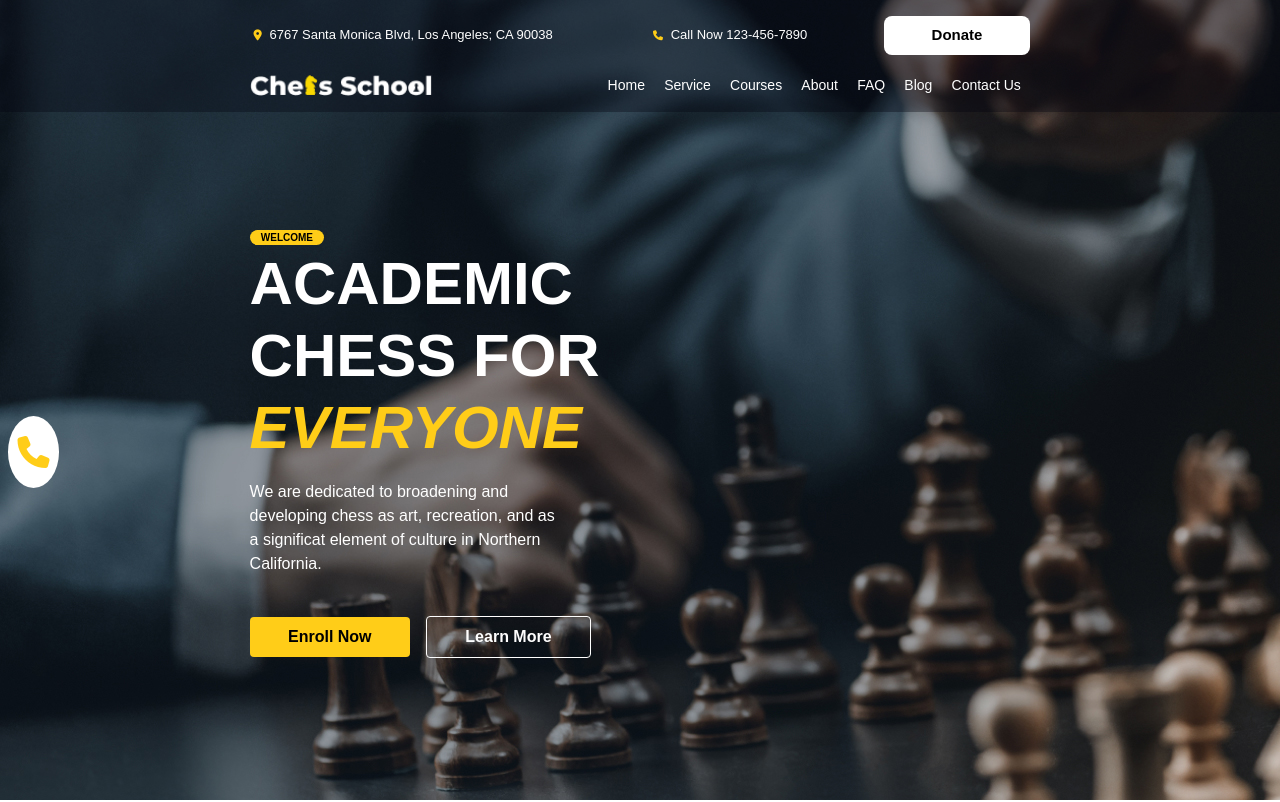
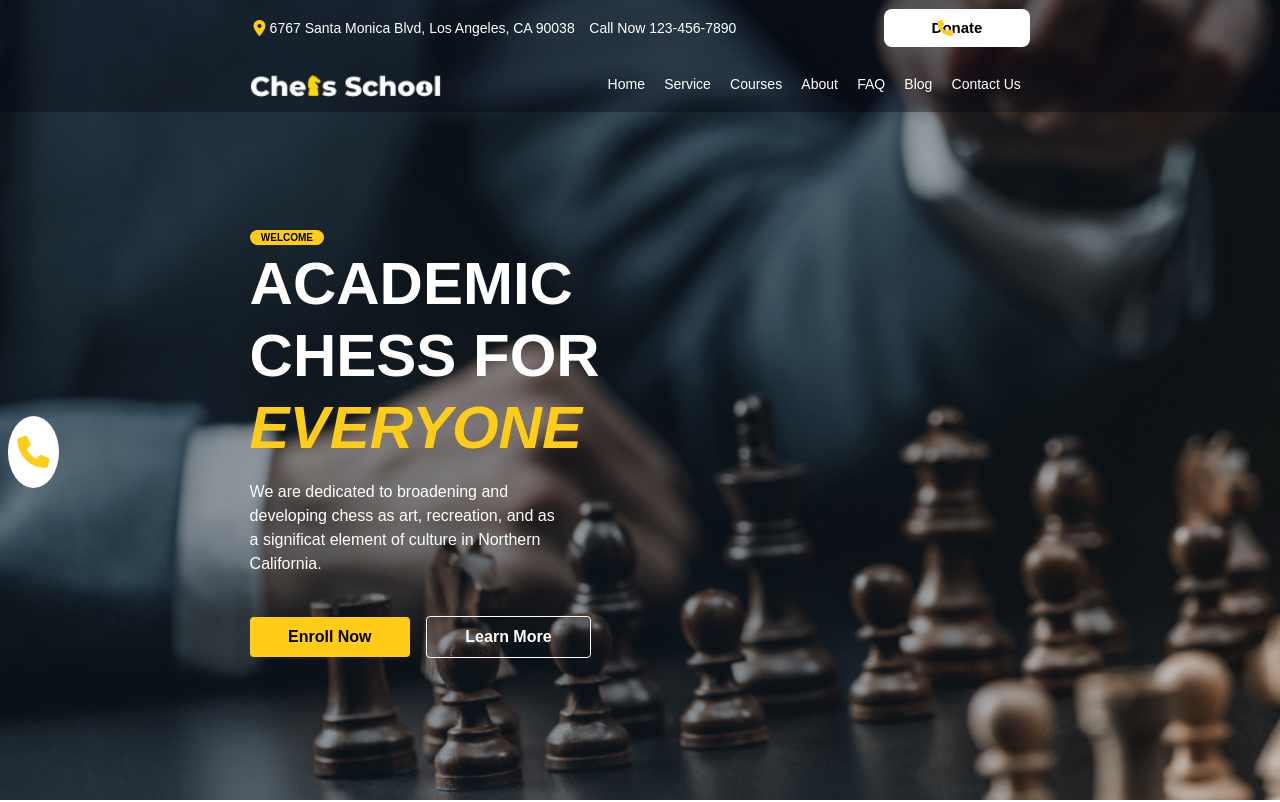
Before and after one commit to Boolean-projects-paolo-vue/proj-html-vuejs, a Vue app: page / in a window 1280 px wide. Shown: the top 802 px of the page. Built offline with nearby package versions, Linux system fonts and the light colour scheme.

Commit message:
Correzioni, props e hover

```diff
--- a/src/components/AppFooter.vue
+++ b/src/components/AppFooter.vue
@@ -1,48 +1,56 @@
 <script>
+import AppFooterLeft from './Footer/AppFooterLeft.vue'
+import AppFooterCentral from './Footer/AppFooterCentral.vue'
+import AppFooterRight from './Footer/AppFooterRight.vue'
+
 export default {
-
+  data() {
+    return {
+        FirstArr:[
+            {
+                undertitle: 'Copyright 2021, All right Riserved.',
+            },
+        ],
+        SecondArr:[
+            {
+                secundertitle: 'Follow Us',
+            },
+        ],
+        ThirdArr:[
+            {
+                thiundertitle: 'Subscribe to get the lastest news, course updates, discouts, events',
+            },
+        ]
+    }
+  },
+  components: {
+    AppFooterLeft,
+    AppFooterCentral,
+    AppFooterRight,
+    },
 }
 </script>
 
 <template>
 <section class="section_footer">
     <div class="container d-flex justify-content-between" style="color: white">
-        <div class="footer left d-flex flex-column justify-content-between">
-            <div style="width: 80%">
-                <img src="./../assets/chess/images/mt-2236-home-logo.png" alt="" class="img-fluid">
-            </div>
-            <div>
-                <p style="font-size: 13px;">Copyright 2021, All right Riserved.</p>
-            </div>
-        </div>
+       <AppFooterLeft
+        v-for="index in FirstArr"
+        :key="index.undertitle"
+        :undertitle="index.undertitle"
+       />
 
-        <div class="footer central">
-            <p>Follow Us</p>
-            <div class="d-flex pt-2">
-                <div class="icon py-1 rounded-2 mx-1" style="border: 1px solid white">
-                    <i class="fa-brands fa-facebook-f" style="color: white; font-size: 12px;"></i>
-                </div>
-                <div class="icon_2 py-1 rounded-2 mx-1" style="border: 1px solid white">
-                    <i class="fa-brands fa-telegram" style="color: white; font-size: 14px;"></i>
-                </div>
-                <div class="icon_3 py-1 rounded-2 mx-1" style="border: 1px solid white">
-                    <i class="fa-brands fa-instagram" style="color: white; font-size: 12px;"></i>
-                </div>
-            </div>
-        </div>
-        <div class="footer">
-            <div style="width: 95%; font-size: 14px;">
-                <p>Subscribe to get the lastest news, course updates, discouts, events</p>
-            </div>
+       <AppFooterCentral
+        v-for="index in SecondArr"
+        :key="index.secundertitle"
+        :secundertitle="index.secundertitle"
+       />
 
-            <input type="text" placeholder="enter your e-mail here *" class=" px-3" style="width: 100%; font-size:12px; padding: 0.8rem 0 0.8rem 0;">
-            <br>
-            <button
-                class=" button_nav py-2 rounded-1 border-0 mt-3"
-                style="color:black; font-weight: 600; background-color: #FFCD18;">
-                Subscribe
-            </button>
-        </div>
+       <AppFooterRight
+        v-for="index in ThirdArr"
+        :key="index.thiundertitle"
+        :thiundertitle="index.thiundertitle"
+       />
     </div>
 </section>
 
@@ -71,14 +79,5 @@ export default {
         padding-top: 3.5rem ;
     }
 
-    .icon{
-        padding-inline: 0.8rem;
-    }
 
-    .icon_2{
-        padding-inline: 0.6rem;
-    }
-    .icon_3{
-        padding-inline: 0.6rem;
-    }
 </style>
--- a/src/components/AppHeader.vue
+++ b/src/components/AppHeader.vue
@@ -1,13 +1,24 @@
 <script>
 import AppNavbar from './Header/AppNavbar.vue';
+import AppNavbarContact from './Header/AppNavbarContact.vue';
 
 export default {
 components:{
     AppNavbar,
+    AppNavbarContact,
 },
 data() {
         return {
+            FirstArrayHarder: [
+                {
+                    write:'6767 Santa Monica Blvd, Los Angeles, CA 90038',
+                },
+                {
+                    write:'Call Now 123-456-7890',
+                }
+            ],
             ArrayHarder: [
+
                 {
                     title: 'Home',
                 },
@@ -30,6 +41,7 @@ data() {
                     title: 'Contact Us',
                 },
             ],
+
         };
     },
 }
@@ -38,33 +50,29 @@ data() {
 <template>
     <section class="section_header">
         <div class="container_header">
-            <section class="section_nav d-flex align-item-between pt-2">
-                <div class="navbar d-flex flex-column align-items-center" style="color:white; font-weight: 400;">
-                    <div class="sub_navbar_info d-flex justify-content-between align-items-center">
-                        <div class="d-flex justify-content-between" style="width:75%; font-size: 13px;">
-                            <span>
-                                <i class="fa-solid fa-location-dot p-1"
-                                style="font-size: 11px;">
-                                </i>
-                                6767 Santa Monica Blvd, Los Angeles; CA 90038
-                            </span>
-                            <div>
-                                <i class="fa-solid fa-phone p-1"
-                                style="font-size: 10px; ">
-                            </i>
-                                Call Now 123-456-7890
+            <section class="section_nav">
+                <div class="d-flex flex-column" style="height: 100%">
+                    <div class="first_navbar d-flex flex-row align-items-center" >
+                        <i class="fa-solid fa-location-dot px-1"></i>
+                        <i class="fa-solid fa-phone icon_telephone"></i>
+                        <div class="d-flex flex-row justify-content-between align-items-center" style="width: 72%;">
+                            <AppNavbarContact
+                            v-for="element in FirstArrayHarder"
+                            :key="element.write"
+                            :write="element.write"
+                            />
+                        </div>
+
+
+                        <div class=" div_button d-flex justify-content-end" style="font-size: 15px;">
+                            <button class="button_nav px-5 py-2 rounded-3" style="font-weight: 700; background-color: white; border:0;">Donate</button>
                         </div>
                     </div>
 
+                    <div class="navbar d-flex justify-content-between align-items-center" style="color:white; font-weight: 400;">
+                        <div style="height: 55%;"><img src="./../assets/chess/images/mt-2236-home-logo.png" alt="" class="logo img-fluid" style="height: 100%;"></div>
 
-                        <div class="d-flex justify-content-end" style="width: 30%; font-size: 15px;">
-                            <button class="px-5 py-2 rounded-3 " style="font-weight: 700; background-color: white; border:0;">Donate</button>
-                        </div>
-                    </div>
-
-                    <div class="sub_navbar d-flex flex-row justify-content-between pb-2">
-                        <img src="./../assets/chess/images/mt-2236-home-logo.png" alt="" class="logo" style="height: 100%;">
-                        <div class=" list d-flex flex-row justify-content-center align-items-center">
+                        <div class="d-flex flex-row">
                             <AppNavbar
                             v-for="index in ArrayHarder"
                             :key="index.title"
@@ -117,7 +125,27 @@ data() {
             </section>
         </div>
     </section>
+    <!-- <div class="sub_navbar_info d-flex justify-content-between align-items-center">
+                        <div class="d-flex justify-content-between" style="width:75%; font-size: 13px;">
+                            <span>
+                                <i class="fa-solid fa-location-dot p-1"
+                                style="font-size: 11px;">
+                                </i>
+                                6767 Santa Monica Blvd, Los Angeles; CA 90038
+                            </span>
+                            <div>
+                                <i class="fa-solid fa-phone p-1"
+                                style="font-size: 10px; ">
+                                </i>
+                                Call Now 123-456-7890
+                            </div>
+                        </div>
 
+
+                        <div class="d-flex justify-content-end" style="width: 30%; font-size: 15px;">
+                            <button class="button_nav px-5 py-2 rounded-3 " style="font-weight: 700; background-color: white; border:0;">Donate</button>
+                        </div>
+                    </div> -->
 
 
 </template>
@@ -125,9 +153,13 @@ data() {
 
 <style lang="scss">
 
-    i{
+    .fa-phone{
     color:#FFCD18;
     };
+
+    .fa-location-dot{
+      color: #FFCD18;
+    }
 
     .section_header{
         background-image: url(./../assets/chess/images/mt-2236-home-bg1.jpg);
@@ -140,27 +172,33 @@ data() {
     .section_nav{
         background-color: rgba(1, 2, 14, 0.338);
         height: 7rem;
+        color: white;
     }
+
+
+
+    .first_navbar{
+        width: 61%;
+        height: 50%;
+        margin: auto;
+        position: relative;
+    }
+
+    .div_button{
+        padding-left:9.2rem
+    }
+
+    .button_nav{
+        padding-inline: 2rem;
+    }
+
 
     .navbar{
         width: 61%;
-        height: 100%;
+        height: 50%;
         margin: auto;
     }
 
-    .sub_navbar_info{
-        width: 100%;
-
-    }
-
-    .sub_navbar{
-        width: 100%;
-    }
-
-
-    .list{
-        height: 100%;
-    }
 
 
 
@@ -176,6 +214,10 @@ data() {
         position:absolute;
         left: 0.5rem;
         top: 26rem;
+        transition: transform 0.2s;
+        &:hover{
+            transform: scale(0.9);
+        }
     }
 
     .container_title{
@@ -184,6 +226,10 @@ data() {
     }
 
 
+    .icon_telephone{
+        position: absolute;
+        left: 43rem;
+    }
 
     .first_button_nav{
         padding-inline: 0.7rem;
@@ -191,11 +237,10 @@ data() {
 
     .button_nav{
         padding-inline: 2.4rem;
+        transition: transform 0.2s;
+        &:hover{
+            transform: scale(0.95);
         }
-
-
-    .button_telephone:hover{
-        scale: 0.9;
     }
 
 </style>
--- a/src/components/AppMain.vue
+++ b/src/components/AppMain.vue
@@ -30,7 +30,6 @@ export default {
     <AppSectionFour />
     <AppSectionFive />
     <AppSectionSix />
-
 </template>
 
 
--- /dev/null
+++ b/src/components/Footer/AppFooterCentral.vue
@@ -0,0 +1,51 @@
+<script>
+export default {
+    props:{
+        secundertitle: String
+    }
+}
+</script>
+
+
+<template>
+    <div class="footer central">
+        <p>{{ secundertitle }}</p>
+        <div class="d-flex pt-2">
+            <div class="icon py-1 rounded-2 mx-1" style="border: 1px solid white">
+                <i class="fa-brands fa-facebook-f" style="color: white; font-size: 12px;"></i>
+            </div>
+            <div class="icon_2 py-1 rounded-2 mx-1" style="border: 1px solid white">
+                <i class="fa-brands fa-telegram" style="color: white; font-size: 14px;"></i>
+            </div>
+            <div class="icon_3 py-1 rounded-2 mx-1" style="border: 1px solid white">
+                <i class="fa-brands fa-instagram" style="color: white; font-size: 12px;"></i>
+            </div>
+        </div>
+    </div>
+</template>
+
+
+<style lang="scss" scoped>
+    .icon{
+        padding-inline: 0.8rem;
+        transition: transform 0.2s;
+        &:hover{
+            transform: scale(1.1);
+        }
+    }
+
+    .icon_2{
+        padding-inline: 0.6rem;
+        transition: transform 0.2s;
+        &:hover{
+            transform: scale(1.1);
+        }
+    }
+    .icon_3{
+        padding-inline: 0.6rem;
+        transition: transform 0.2s;
+        &:hover{
+            transform: scale(1.1);
+        }
+    }
+</style>
--- /dev/null
+++ b/src/components/Footer/AppFooterLeft.vue
@@ -0,0 +1,24 @@
+<script>
+export default {
+    props:{
+        undertitle: String
+    }
+}
+</script>
+
+
+<template>
+     <div class="footer left d-flex flex-column justify-content-between">
+            <div style="width: 80%">
+                <img src="./../../assets/chess/images/mt-2236-home-logo.png" alt="" class="img-fluid">
+            </div>
+            <div>
+                <p style="font-size: 13px;">{{ undertitle }}</p>
+            </div>
+        </div>
+</template>
+
+
+<style lang="scss" scoped>
+
+</style>
--- /dev/null
+++ b/src/components/Footer/AppFooterRight.vue
@@ -0,0 +1,31 @@
+<script>
+export default {
+    props:{
+        thiundertitle: String
+    }
+}
+</script>
+
+
+<template>
+    <div class="footer">
+        <div style="width: 95%; font-size: 14px;">
+            <p>{{ thiundertitle }}</p>
+        </div>
+
+        <input type="text" placeholder="enter your e-mail here *" class=" px-3" style="width: 100%; font-size:12px; padding: 0.8rem 0 0.8rem 0;">
+        <br>
+        <button
+            class=" button_nav py-2 rounded-1 border-0 mt-3"
+            style="color:black; font-weight: 600; background-color: #FFCD18;">
+            Subscribe
+        </button>
+    </div>
+</template>
+
+
+<style lang="scss" scoped>
+
+
+
+</style>
--- a/src/components/Header/AppNavbar.vue
+++ b/src/components/Header/AppNavbar.vue
@@ -12,6 +12,10 @@ export default {
 
 
 <style lang="scss">
+    .sub_navbar{
+        width: 100%;
+    }
+
     .list_component{
         padding-inline: 0.6rem;
     }
--- /dev/null
+++ b/src/components/Header/AppNavbarContact.vue
@@ -0,0 +1,20 @@
+<script>
+export default {
+    props:{
+        write: String
+    }
+
+}
+</script>
+
+<template>
+    <div class="d-flex">
+            <span class="write">{{ write }}</span>
+    </div>
+</template>
+
+<style>
+    .write{
+        font-size: 14px;
+    }
+</style>
--- a/src/components/Main/AppSectionFive.vue
+++ b/src/components/Main/AppSectionFive.vue
@@ -88,6 +88,10 @@ export default {
         margin: auto;
         padding-left:6rem;
         padding-top: 3rem;
+        transition: transform 0.2s;
+        &:hover{
+            transform: scale(1.1);
+        }
     }
 
 
--- a/src/components/Main/AppSectionSix.vue
+++ b/src/components/Main/AppSectionSix.vue
@@ -45,7 +45,6 @@ export default {
         padding-top: 5rem;
         padding-bottom: 6rem;
         margin-left: 19rem;
-
     }
 
 
```
Also changed, not shown: src/components/Main/AppSectionThird.vue (+5 -3 lines), src/components/Main/SectionOne/ServiceCard.vue (line endings or trailing spaces). Lines whose indentation alone changed are shown as unchanged.
